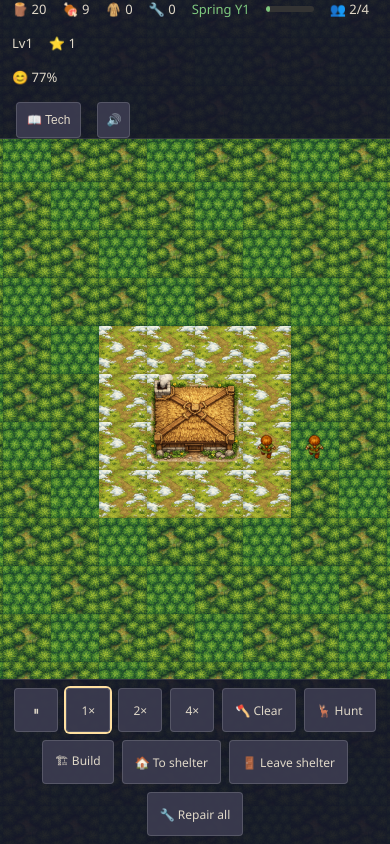
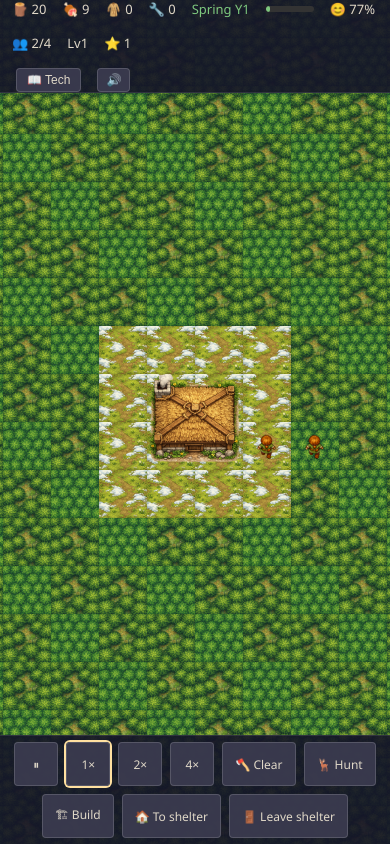
Before and after one commit to AlekseyShlykov/thevillage, a website built with Vite: page index.html in a window 390 px wide. Both pictures are taken after a click on the button "Start game". Built offline with nearby package versions, Linux system fonts and the light colour scheme.

Commit message:
ver01 beta

```diff
--- a/index.html
+++ b/index.html
@@ -82,35 +82,23 @@
     }
     #intro-screen .start-btn:hover { background: rgba(90, 140, 96, 0.95); }
 
-    /* Mobile: wrap when content doesn't fit; no fixed row count */
+    /* Mobile: natural wrap for both bars */
     @media (max-width: 768px) {
       #game-top-bar {
         height: auto !important;
-        min-height: 48px;
         flex-wrap: wrap;
-        align-content: flex-start;
-        align-items: center;
-        padding: 8px;
-        gap: 8px;
+        padding: 6px 8px;
+        gap: 6px 10px;
         font-size: 11px;
       }
       #game-top-bar [data-topbar-stats] {
         display: flex;
         flex-wrap: wrap;
         align-items: center;
-        gap: 6px 8px;
-        flex: 1 1 auto;
-        min-width: 0;
-      }
-      #game-top-bar [data-topbar-stats] [data-topbar-row1] {
-        display: flex;
-        flex-wrap: wrap;
-        align-items: center;
-        gap: 6px 8px;
+        gap: 4px 8px;
       }
       #game-top-bar [data-topbar-stats] [data-season-bar] {
-        flex: 0 0 48px !important;
-        min-width: 48px;
+        width: 48px !important;
       }
       #game-top-bar [data-topbar-buttons] {
         margin-left: 0 !important;
@@ -119,36 +107,19 @@
       #game-top-bar [data-load-btn] {
         display: none !important;
       }
-      #game-top-bar button {
-        min-height: 36px;
-        padding: 4px 10px;
-        font-size: 12px;
-      }
-      #ui-overlay [data-build-panel],
-      #ui-overlay [data-tech-panel] {
-        top: 100px !important;
-      }
-    }
 
-    /* Mobile: bottom bar — wrap when doesn't fit */
-    @media (max-width: 768px) {
       #game-bottom-bar {
         height: auto !important;
-        min-height: 44px;
         flex-wrap: wrap;
-        justify-content: center;
-        align-content: center;
-        padding: 8px;
-        gap: 8px;
+        padding: 6px 8px;
+        gap: 6px;
       }
       #game-bottom-bar button {
         min-height: 44px;
         min-width: 44px;
-        padding: 6px 10px;
       }
-      #ui-overlay [data-notification-el],
-      #ui-overlay [data-info-panel] {
-        bottom: 100px !important;
+      #game-bottom-bar [data-repair-btn] {
+        display: none !important;
       }
     }
   </style>
--- a/src/ui/UIManager.ts
+++ b/src/ui/UIManager.ts
@@ -135,6 +135,7 @@ export class UIManager {
     bottomBar.appendChild(leaveShelterBtn);
 
     const repairBtn = this.btn('🔧 Repair all', () => this.callbacks.onRepairAll());
+    repairBtn.setAttribute('data-repair-btn', 'true');
     bottomBar.appendChild(repairBtn);
 
     this.buildPanel = this.el('div', {
@@ -270,24 +271,19 @@ export class UIManager {
     const pct = Math.round(data.seasonProgress * 100);
     const foodStyle = data.foodLow ? ' style="color:#e66;font-weight:bold"' : '';
 
-    this.topBarStatsDiv.innerHTML = `
-      <div data-topbar-row1 style="display:flex;align-items:center;gap:16px;flex-wrap:wrap">
-        <span>🪵 ${Math.floor(data.resources.wood)}</span>
-        <span${foodStyle}>🍖 ${Math.floor(data.resources.food)}</span>
-        <span>🧥 ${Math.floor(data.resources.fur)}</span>
-        <span>🔧 ${Math.floor(data.resources.tools)}</span>
-        <span style="color:${sc}">${data.season.charAt(0).toUpperCase() + data.season.slice(1)} Y${data.year}</span>
-        <span style="flex:0 0 80px;height:6px;background:#333;border-radius:3px;overflow:hidden" data-season-bar>
-          <span style="display:block;width:${pct}%;height:100%;background:${sc};border-radius:3px"></span>
-        </span>
-        <span>👥 ${data.population}/${data.housing}</span>
-        <span>Lv${data.level}</span>
-        <span>⭐ ${Math.floor(data.resources.techPoints)}</span>
-      </div>
-      <div data-topbar-extra style="display:flex;align-items:center">
-        <span>😊 ${Math.round(data.comfort * 100)}%</span>
-      </div>
-    `;
+    this.topBarStatsDiv.innerHTML =
+      `<span>🪵 ${Math.floor(data.resources.wood)}</span>` +
+      `<span${foodStyle}>🍖 ${Math.floor(data.resources.food)}</span>` +
+      `<span>🧥 ${Math.floor(data.resources.fur)}</span>` +
+      `<span>🔧 ${Math.floor(data.resources.tools)}</span>` +
+      `<span style="color:${sc}">${data.season.charAt(0).toUpperCase() + data.season.slice(1)} Y${data.year}</span>` +
+      `<span style="display:inline-block;width:80px;height:6px;background:#333;border-radius:3px;overflow:hidden;vertical-align:middle" data-season-bar>` +
+        `<span style="display:block;width:${pct}%;height:100%;background:${sc};border-radius:3px"></span>` +
+      `</span>` +
+      `<span>😊 ${Math.round(data.comfort * 100)}%</span>` +
+      `<span>👥 ${data.population}/${data.housing}</span>` +
+      `<span>Lv${data.level}</span>` +
+      `<span>⭐ ${Math.floor(data.resources.techPoints)}</span>`;
 
     this.soundBtn.textContent = data.soundOn !== false ? '🔊' : '🔇';
 
```
Also changed, not shown: dist/assets/index-ByzmzBIE.js (added), dist/assets/index-CUG59sQZ.js (deleted), dist/index.html.
